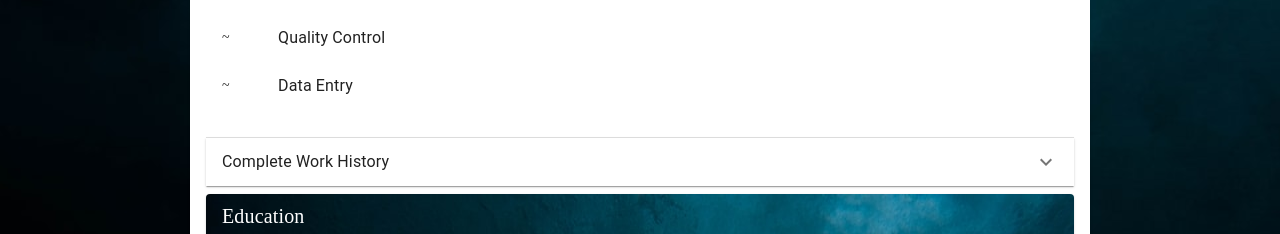
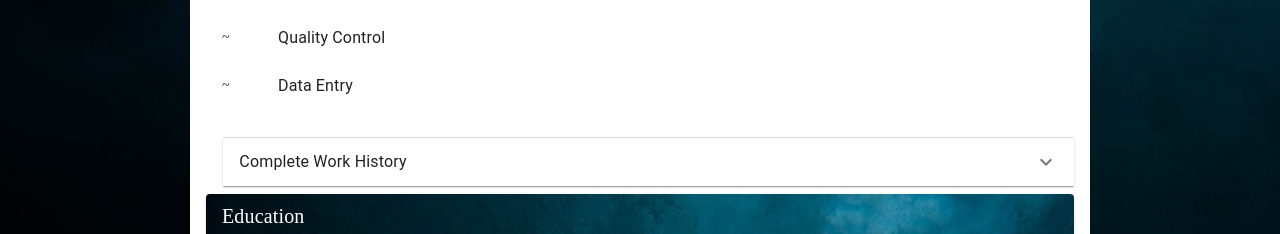
Before and after one commit to listenToRipley/nataliekendrick, a React (Create React App) app: page /resume in a window 1280 px wide. Shown: the part 1300-1534 px from the top of the page. Built offline with nearby package versions, Linux system fonts and the light colour scheme.

Commit message:
move accord group

```diff
--- a/src/Components/ResumeExp.js
+++ b/src/Components/ResumeExp.js
@@ -35,6 +35,12 @@ const useStyles = makeStyles((theme) => ({
   },
   duty: {
     fontSize: 10
+  },
+  accordHistory: {
+    display: 'block',
+    flexDirection: 'column',
+    marginLeft: '2%',
+    alignSelf: 'center'
   },
   studentHeader: {
     fontSize: theme.typography.pxToRem(15),
@@ -333,7 +339,7 @@ const ResumeExp = () => {
       {profHistory}
     <br/>
 
-    <Accordion>
+    <Accordion className={classes.accordHistory}>
       <AccordionSummary
           expandIcon={<ExpandMoreIcon />}
           aria-controls="panel1a-content"
```
